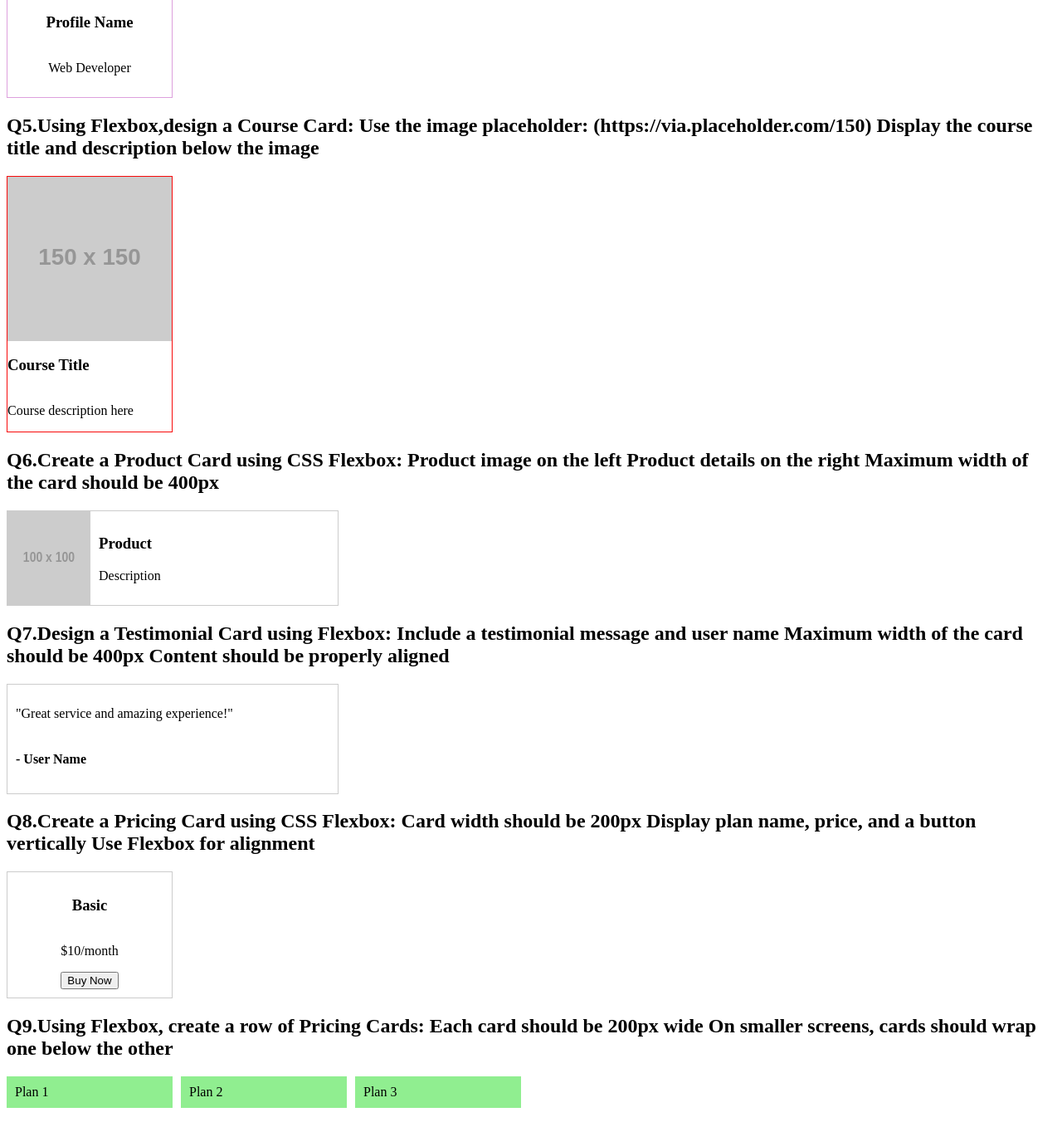
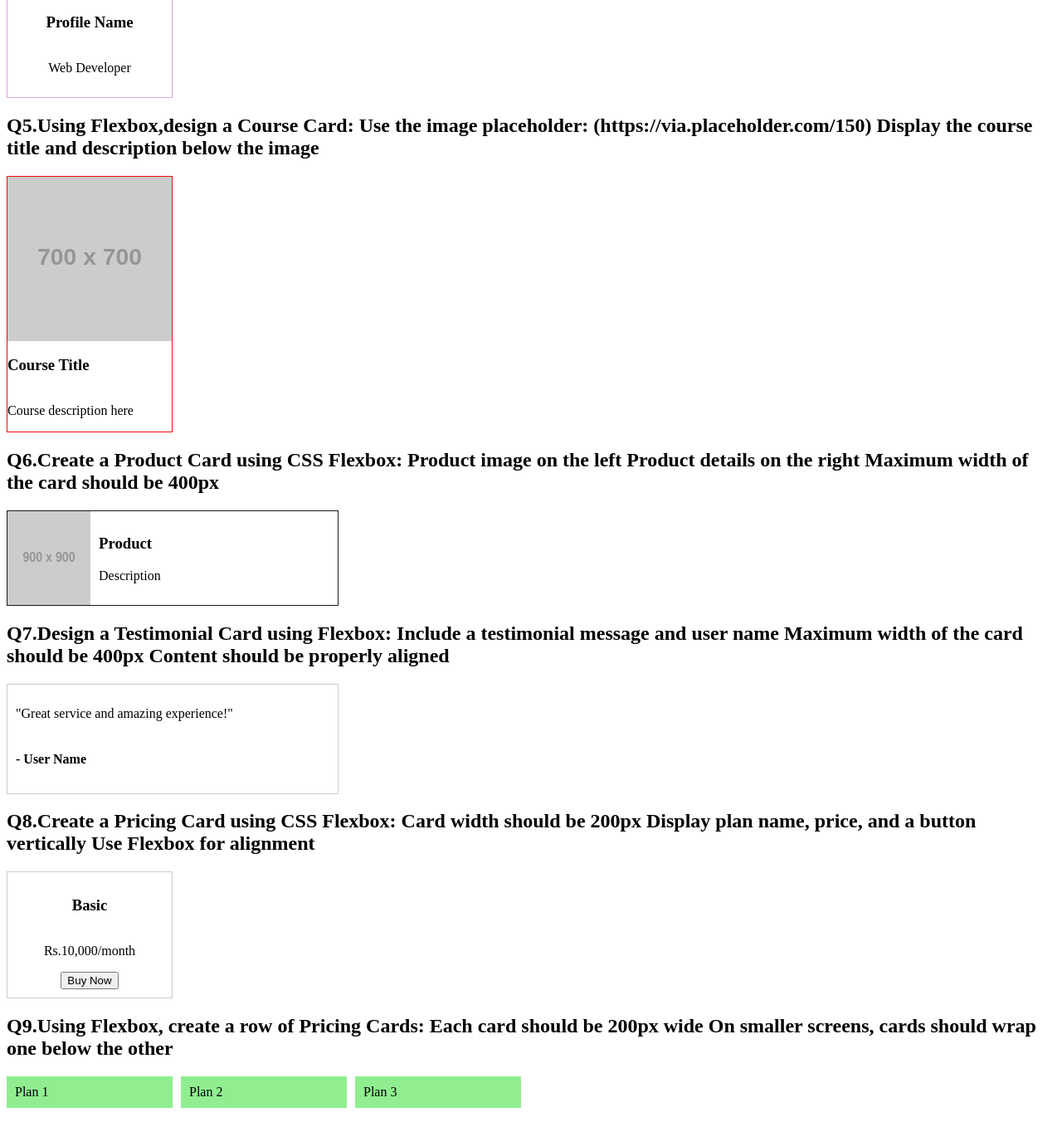
Before and after one commit to techno-dev18/css-10-questions, a website: page index.html in a window 1280 px wide. Shown: the part 1129-2481 px from the top of the page at 83% size. Drawn offline with Linux system fonts and the light colour scheme; placeholder pictures from the web are drawn by us.

Commit message:
completed

```diff
--- a/index.html
+++ b/index.html
@@ -49,7 +49,7 @@
       image
     </h2>
     <div class="course-card">
-      <img src="https://via.placeholder.com/150">
+      <img src="https://via.placeholder.com/700">
       <h3>Course Title</h3>
       <p>Course description here</p>
     </div>
@@ -57,7 +57,7 @@
       Product image on the left Product details on the right Maximum width of the card should be 400px
     </h2>
     <div class="product-card">
-      <img src="https://via.placeholder.com/100">
+      <img src="https://placehold.co/900x900?text=Product\nImage">
       <div class="details">
         <h3>Product</h3>
         <p>Description</p>
@@ -79,7 +79,7 @@
     </h2>
     <div class="pricing-card">
       <h3>Basic</h3>
-      <p>$10/month</p>
+      <p>Rs.10,000/month</p>
       <button>Buy Now</button>
     </div>
     <h2>
--- a/styles.css
+++ b/styles.css
@@ -62,12 +62,13 @@
 .product-card {
   display: flex;
   max-width: 400px;
-  border: 1px solid #ccc;
+  border: 1px solid #1b1a1a;
 }
 .product-card img {
   width: 100px;
 }
 .details {
+  align-items:end;
   padding: 10px;
 }
 .testimonial {
```
